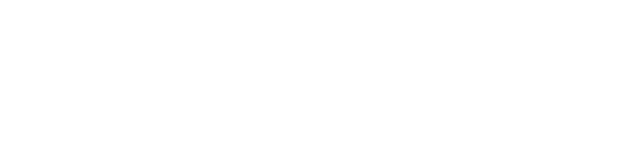
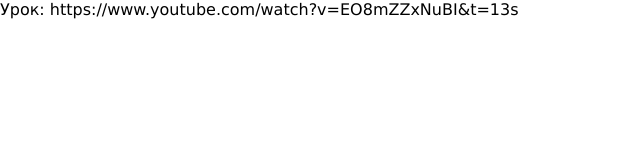
Before and after one commit to Marikazia/sass-beginning, a plain HTML site: page s1/index.html in a window 1280 px wide. Shown: the whole page, without its empty margins (0-640 px from the left). Drawn offline with Linux system fonts and the light colour scheme.

Commit message:
Update index.html

```diff
--- a/s1/index.html
+++ b/s1/index.html
@@ -9,5 +9,7 @@
 </head>
 <body>
 
+        Урок: https://www.youtube.com/watch?v=EO8mZZxNuBI&t=13s
+
 </body>
 </html>
```
